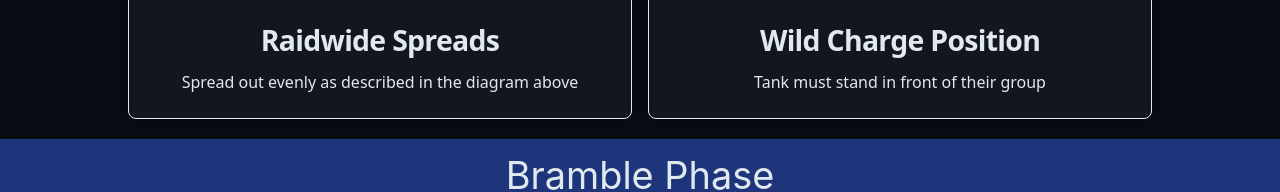
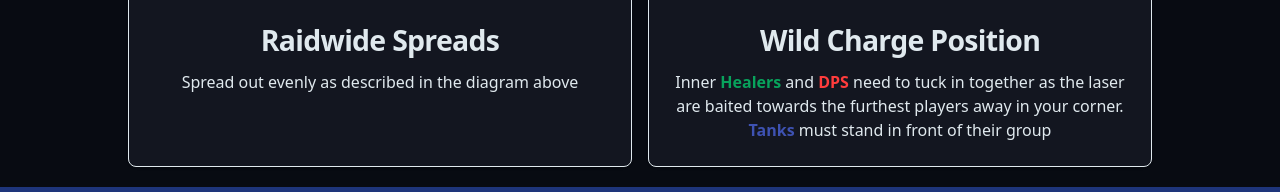
Before and after one commit to Paukky/raidbin, a React (Create React App) app: page /cod in a window 1280 px wide. Shown: the part 1611-1803 px from the top of the page. Built offline with nearby package versions, Linux system fonts and the light colour scheme.

Commit message:
Fixed Discrepancy. Added More description to Wild Charge

```diff
--- a/src/pages/CoDChaotic.js
+++ b/src/pages/CoDChaotic.js
@@ -146,7 +146,10 @@ const CoDChaotic = () => {
                         Wild Charge Position
                         </h5>
                         <p class="mb-3 px-1">
-                         Tank must stand in front of their group
+                            Inner <span className='text-text-healer'><b>Healers</b></span> and <span className='text-text-dps'><b>DPS</b></span> need to tuck in together
+                            as the laser are baited towards the furthest players away in your corner.
+                            <br/>
+                            <span className='text-text-tank'><b>Tanks</b></span> must stand in front of their group
                         </p>
                     </div>
                 </div>
```
Also changed, not shown: 1 other file (tests, documents, lock files or other folders).
